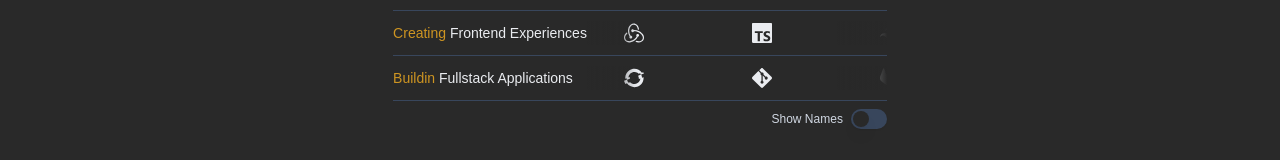
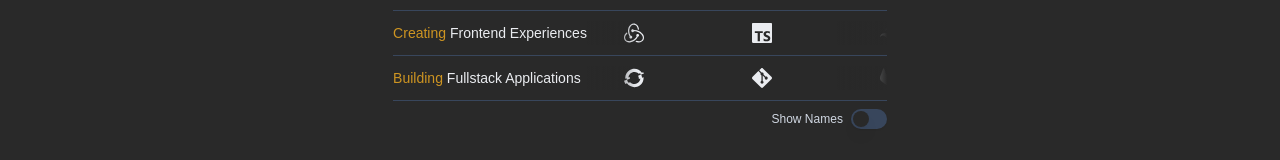
Before and after one commit to JoelBiere/portfolio, a Next.js app: page / in a window 1280 px wide. Shown: the part 577-737 px from the top of the page. Built offline with nearby package versions, Linux system fonts and the light colour scheme.

Commit message:
Update DeveloperRoles.tsx

```diff
--- a/src/components/DeveloperRoles.tsx
+++ b/src/components/DeveloperRoles.tsx
@@ -76,7 +76,7 @@ const DeveloperRoles = () => {
 
                 <div className="slide-in-3 flex justify-between items-center">
                     <h3 className="text-sm font-medium text-foreground hover:text-primary/80 transition-colors py-1">
-                        <span className="text-primary">Buildin</span> Fullstack Applications
+                        <span className="text-primary">Building</span> Fullstack Applications
                     </h3>
                     <TechMarquee technologies={fullstackTech} showNames={showNames}/>
                 </div>
```
